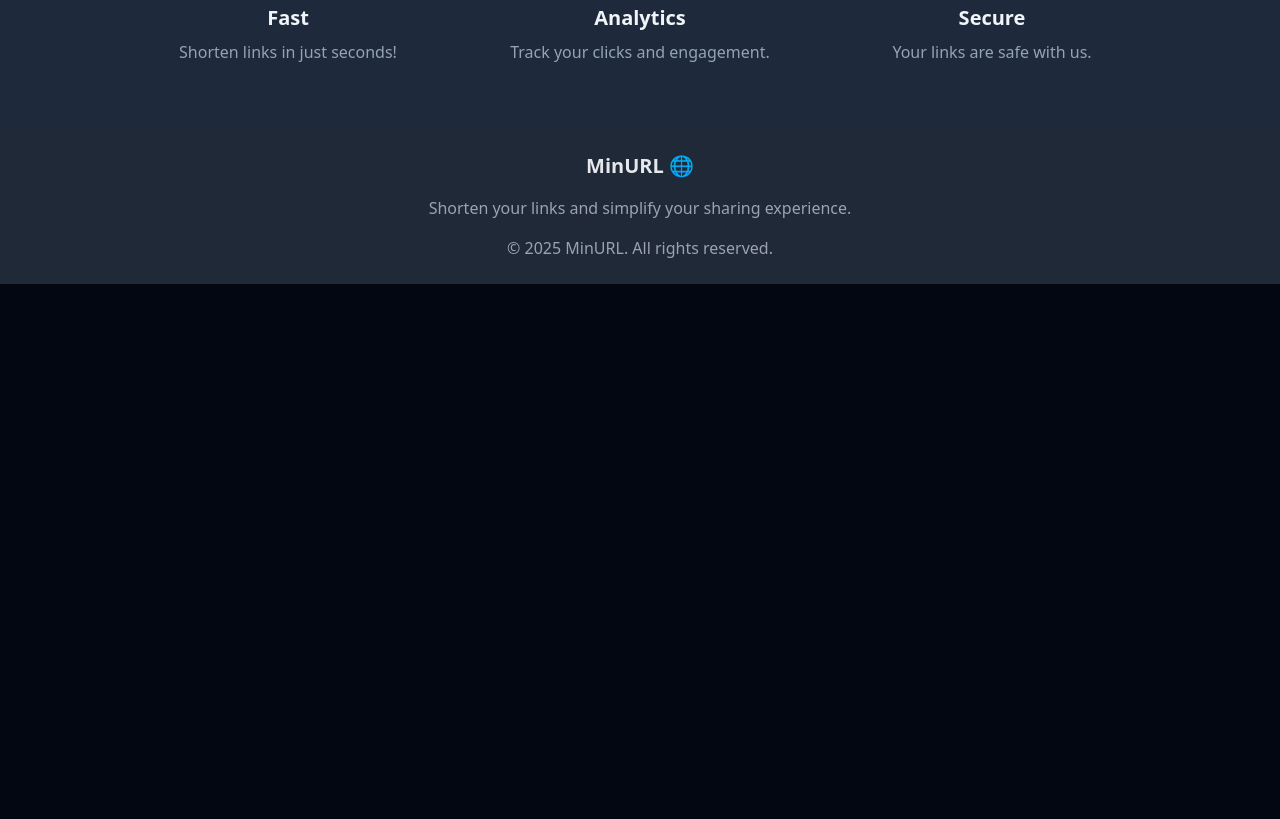
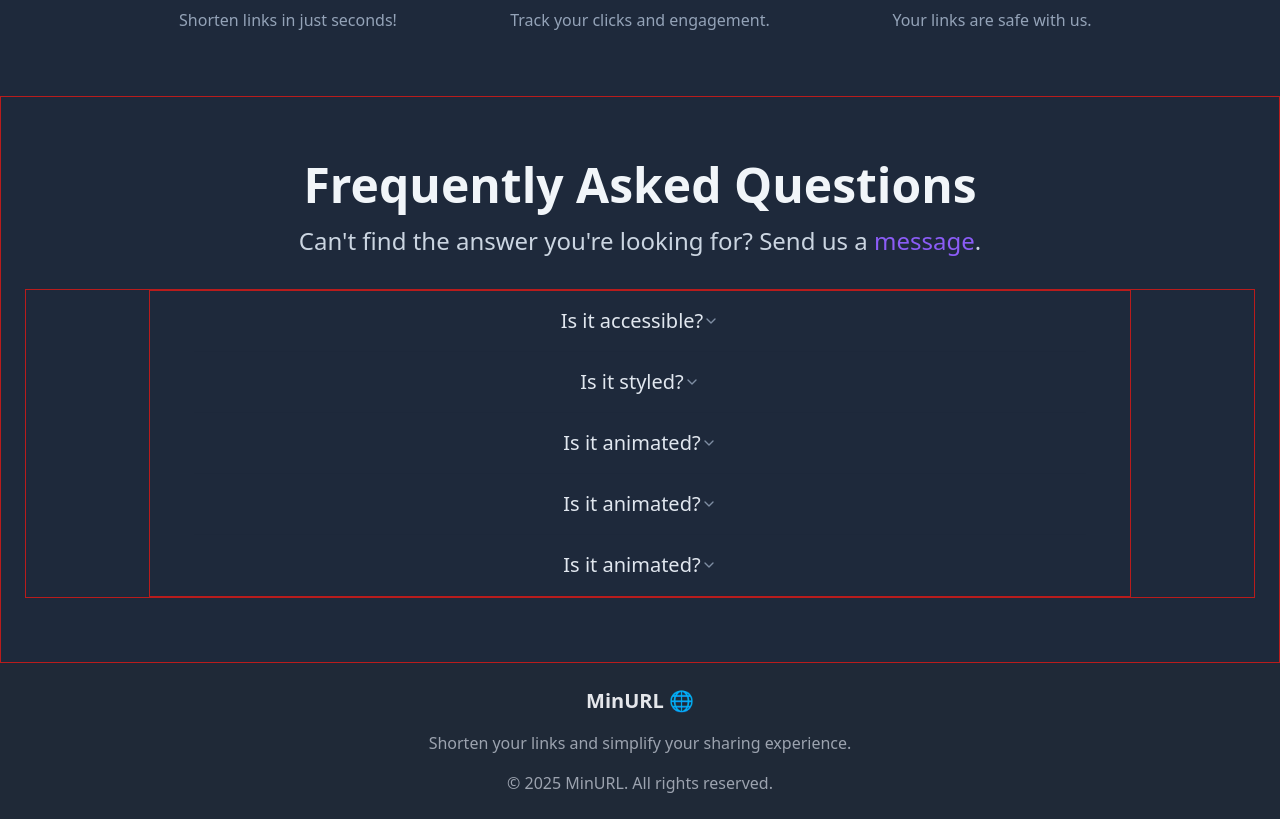
Before and after one commit to IamPriyabrato04/MinURL-url-shortner, a React (Vite) app: page / in a window 1280 px wide. Shown: the part 754-1573 px from the top of the page. Before the commit the page ends 1038 px from the top, so only its background shows below. Built offline with nearby package versions, Linux system fonts and the light colour scheme.

Commit message:
Enhance landing page with URL shortening functionality and add FAQ section

```diff
--- a/src/pages/landing.jsx
+++ b/src/pages/landing.jsx
@@ -1,11 +1,30 @@
 import { Button } from "@/components/ui/button";
 import { Input } from "@/components/ui/input";
+import {
+    Accordion,
+    AccordionContent,
+    AccordionItem,
+    AccordionTrigger,
+} from "@/components/ui/accordion"
+
+import { useState } from "react";
+import { useNavigate } from "react-router-dom";
 
 const LandingPage = () => {
+
+    const [longUrl, setLongUrl] = useState("");
+    const navigate = useNavigate();
+
+    const handleShorten = (e) => {
+        e.preventDefault();
+        console.log(longUrl);
+        if (longUrl) navigate(`/auth?createNew=${longUrl}`);
+    }
+
     return (
-        <div className="min-h-screen bg-slate-900 flex flex-col items-center justify-between">
+        <div className="flex flex-col items-center justify-between min-h-screen bg-slate-900">
             {/* Hero Section */}
-            <section className="w-full flex-1 flex flex-col items-center justify-center text-center px-6 py-16">
+            <section className="flex flex-col items-center justify-center flex-1 w-full px-6 py-16 text-center">
                 {/* <div className="w-full max-w-4xl mx-auto">
                     <img
                         src="/assets/hero-image.png"
@@ -13,19 +32,23 @@ const LandingPage = () => {
                         className="w-full h-auto mb-8 rounded-lg shadow-lg"
                     />
                 </div> */}
-                <h2 className="text-4xl sm:text-5xl lg:text-6xl font-bold text-slate-100 leading-tight">
+                <h2 className="text-4xl font-bold leading-tight sm:text-5xl lg:text-6xl text-slate-100">
                     Long URLs? Not anymore. <br />
                     <span className="text-indigo-400">MinURL keeps it short and simple.</span> ✂️
                 </h2>
                 <p className="mt-6 text-lg sm:text-xl text-slate-300">
                     Simplify your links with our easy-to-use tool and track their performance in real time.
                 </p>
-                <div className="w-4/5 justify-center mt-8 flex flex-col sm:flex-row space-y-4 sm:space-y-0 sm:space-x-4">
-                    <form className="  flex flex-col sm:flex-row items-center w-full md:w-3/4 p-4 gap-2">
+                <div className="flex flex-col justify-center w-4/5 mt-8 space-y-4 sm:flex-row sm:space-y-0 sm:space-x-4">
+
+                    {/* input fields and button for url shortening */}
+                    <form onSubmit={handleShorten} className="flex flex-col items-center w-full gap-2 p-4 sm:flex-row md:w-3/4">
                         <Input
-                            type="text"
+                            type="url"
+                            value={longUrl}
+                            onChange={(e) => setLongUrl(e.target.value)}
                             placeholder="Enter your long URL"
-                            className=" h-12 bg-slate-700 border-slate-700 text-slate-100 focus:ring-indigo-500 font-medium"
+                            className="h-12 font-medium bg-slate-700 border-slate-700 text-slate-100 focus:ring-indigo-500"
                         />
                         <Button
                             type="submit"
@@ -38,14 +61,15 @@ const LandingPage = () => {
                 </div>
             </section>
 
+
             {/* Features Section */}
-            <section id="features" className="w-full bg-slate-800 py-16 px-6">
+            <section id="features" className="w-full px-6 py-16 bg-slate-800">
                 <div className="max-w-5xl mx-auto text-center">
                     <h3 className="text-3xl font-bold text-slate-100">Why Choose MinURL?</h3>
                     <p className="mt-4 text-lg text-slate-300">
                         Here&apos;s what makes MinURL the best choice for shortening your links:
                     </p>
-                    <div className="grid grid-cols-1 sm:grid-cols-2 lg:grid-cols-3 gap-8 mt-8">
+                    <div className="grid grid-cols-1 gap-8 mt-8 sm:grid-cols-2 lg:grid-cols-3">
                         <div className="flex flex-col items-center">
                             <span className="text-4xl text-slate-300">⚡</span>
                             <h4 className="mt-4 text-xl font-semibold text-slate-100">Fast</h4>
@@ -64,7 +88,52 @@ const LandingPage = () => {
                     </div>
                 </div>
             </section>
-        </div>
+
+            {/* FAQ Section */}
+            <section id="faq" className="flex flex-col items-center justify-center w-full px-6 py-16 border border-red-700 bg-slate-800">
+                <h3 className="text-5xl font-semibold text-slate-100 ">Frequently Asked Questions</h3>
+                <p className="mt-4 text-2xl text-slate-300">
+                    Can&apos;t find the answer you&apos;re looking for? Send us a <a href="#" className=" text-violet-500 hover:text-violet-300 underline-offset-2">message</a>.
+                </p>
+                <div className="flex flex-col items-center justify-center w-full mt-8 border border-red-700 ">
+                    <Accordion type="single" collapsible className="w-4/5 border border-red-700 md:px-11">
+                        <AccordionItem value="item-1">
+                            <AccordionTrigger className="text-xl justify-center text">Is it accessible?</AccordionTrigger>
+                            <AccordionContent>
+                                Yes. It adheres to the WAI-ARIA design pattern.
+                            </AccordionContent>
+                        </AccordionItem>
+                        <AccordionItem value="item-2">
+                            <AccordionTrigger className="text-xl justify-center">Is it styled?</AccordionTrigger>
+                            <AccordionContent>
+                                Yes. It comes with default styles that matches the other
+                                components&apos; aesthetic.
+                            </AccordionContent>
+                        </AccordionItem>
+                        <AccordionItem value="item-3">
+                            <AccordionTrigger className="text-xl justify-center">Is it animated?</AccordionTrigger>
+                            <AccordionContent>
+                                Yes. It's animated by default, but you can disable it if you prefer.
+                            </AccordionContent>
+                        </AccordionItem>
+                        <AccordionItem value="item-4">
+                            <AccordionTrigger className="text-xl justify-center">Is it animated?</AccordionTrigger>
+                            <AccordionContent>
+                                Yes. It's animated by default, but you can disable it if you prefer.
+                            </AccordionContent>
+                        </AccordionItem>
+                        <AccordionItem value="item-5">
+                            <AccordionTrigger className="text-xl justify-center">Is it animated?</AccordionTrigger>
+                            <AccordionContent>
+                                Yes. It's animated by default, but you can disable it if you prefer.
+                            </AccordionContent>
+                        </AccordionItem>
+
+                    </Accordion>
+                </div>
+            </section>
+
+        </div >
     );
 };
 
```
